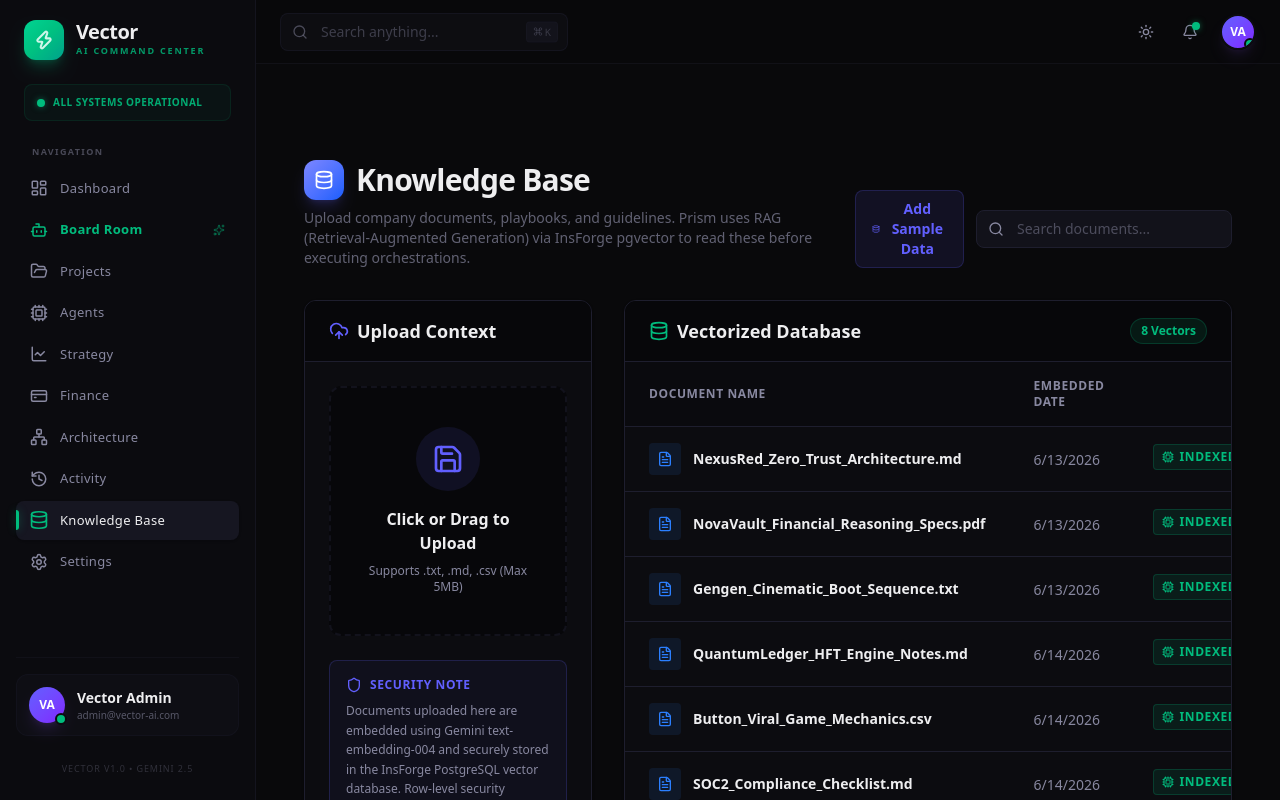
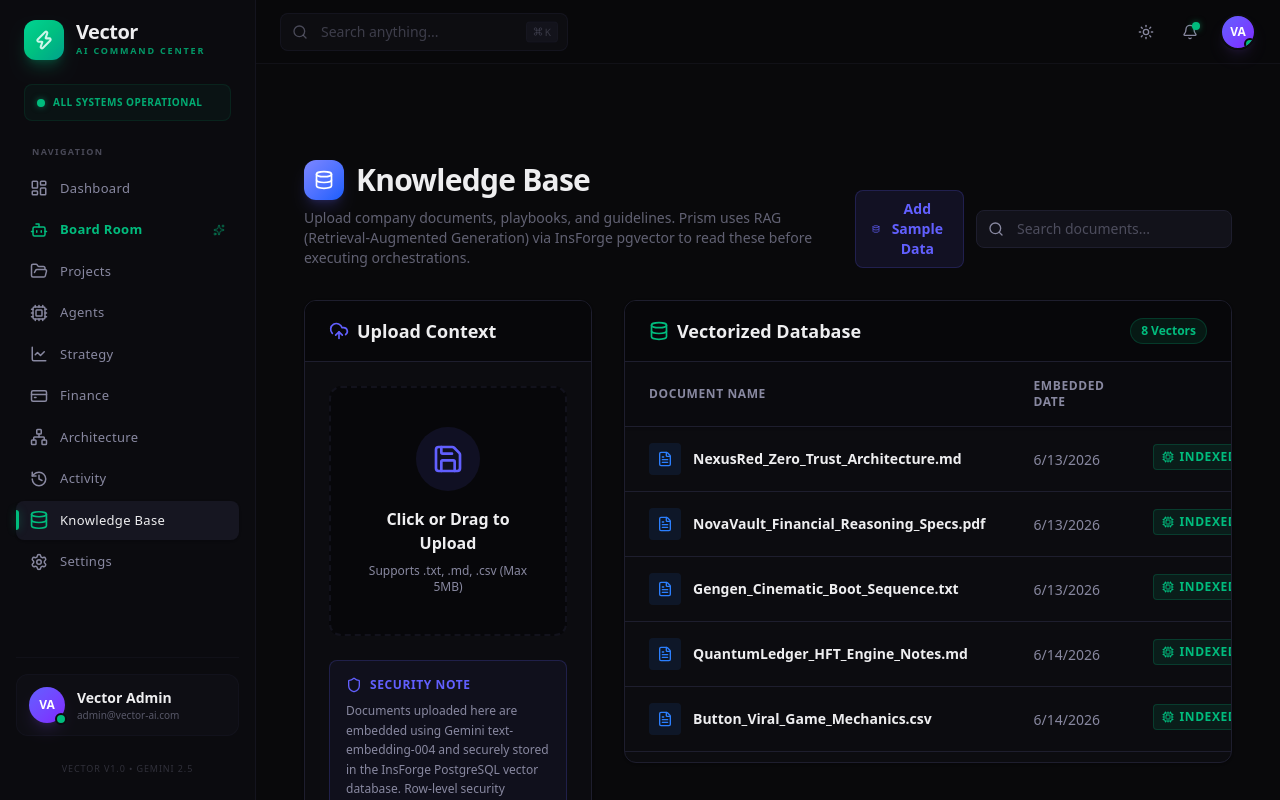
Before and after one commit to a-sweet-debug/the-vector, a Next.js app in the folder vector-app/: page /knowledge in a window 1280 px wide. Shown: the top 800 px of the page. Built offline with nearby package versions, Linux system fonts and the light colour scheme.

Commit message:
fix: UI optimizations, duplicate key fixes, and API updates

```diff
--- a/vector-app/src/app/api/knowledge/route.ts
+++ b/vector-app/src/app/api/knowledge/route.ts
@@ -37,9 +37,11 @@ export async function POST(req: Request) {
     if (apiKey && apiKey !== "<YOUR_GEMINI_API_KEY>") {
       // 1. Generate Embeddings using real Gemini API
       const genAI = new GoogleGenerativeAI(apiKey);
-      const embeddingModel = genAI.getGenerativeModel({ model: "text-embedding-004" });
+      const embeddingModel = genAI.getGenerativeModel({ model: "gemini-embedding-2" });
       const result = await embeddingModel.embedContent(textContent);
-      embeddingString = `[${result.embedding.values.join(',')}]`;
+      const rawValues = result.embedding.values;
+      const finalValues = rawValues.length > 768 ? rawValues.slice(0, 768) : rawValues;
+      embeddingString = `[${finalValues.join(',')}]`;
     } else {
       // 1b. Hackathon Demo Fallback: Generate a fake 768-d vector if no API key is present
       const fakeVector = Array.from({ length: 768 }, () => Math.random() * 2 - 1);
--- a/vector-app/src/app/api/knowledge/seed/route.ts
+++ b/vector-app/src/app/api/knowledge/seed/route.ts
@@ -36,7 +36,7 @@ export async function POST() {
     let embeddingModel = null;
     if (apiKey && apiKey !== "<YOUR_GEMINI_API_KEY>") {
       genAI = new GoogleGenerativeAI(apiKey);
-      embeddingModel = genAI.getGenerativeModel({ model: "text-embedding-004" });
+      embeddingModel = genAI.getGenerativeModel({ model: "gemini-embedding-2" });
     }
 
     let count = 0;
@@ -48,7 +48,9 @@ export async function POST() {
 
         if (embeddingModel) {
           const result = await embeddingModel.embedContent(doc.content);
-          embeddingString = `[${result.embedding.values.join(',')}]`;
+          const rawValues = result.embedding.values;
+          const finalValues = rawValues.length > 768 ? rawValues.slice(0, 768) : rawValues;
+          embeddingString = `[${finalValues.join(',')}]`;
         } else {
           const fakeVector = Array.from({ length: 768 }, () => Math.random() * 2 - 1);
           embeddingString = `[${fakeVector.join(',')}]`;
--- a/vector-app/src/app/knowledge/page.tsx
+++ b/vector-app/src/app/knowledge/page.tsx
@@ -4,9 +4,61 @@ import { useState, useEffect } from "react";
 import { Database, Shield, Cpu, Save, UploadCloud, FileText, Search, Loader2, Eye, X } from "lucide-react";
 import { motion } from "framer-motion";
 
+const baseDate = Date.now();
+const initialMockFiles = [
+    {
+      id: 1,
+      filename: "NexusRed_Zero_Trust_Architecture.md",
+      content: "# NexusRed Zero-Trust Architecture\n\n## 1. Gateway Security\nAll incoming requests must pass through the Edge Gateway. We are enforcing strict mTLS (Mutual TLS) and verifying the device posture.\n\n## 2. Authentication\nOAuth2 with mandatory hardware security keys (FIDO2). Tokens expire every 15 minutes.\n\n## 3. Database Encryption\nData is encrypted at rest using AES-256-GCM. We use Google Cloud KMS for key rotation.",
+      created_at: new Date(baseDate - 100000000).toISOString()
+    },
+    {
+      id: 2,
+      filename: "NovaVault_Financial_Reasoning_Specs.pdf",
+      content: "NOVA_VAULT FINANCIAL REASONING ENGINE SPECS\n\n- Model: Gemini 1.5 Pro for massive context window analysis.\n- Input: Real-time SEC EDGAR filings (10-K, 10-Q) + Live Yahoo Finance data streams.\n- Reasoning Logic: Cross-reference user's local portfolio (via Plaid API) with macro-economic indicators.\n- Guardrails: The AI must never execute a trade autonomously without explicit 2FA user confirmation.",
+      created_at: new Date(baseDate - 80000000).toISOString()
+    },
+    {
+      id: 3,
+      filename: "Gengen_Cinematic_Boot_Sequence.txt",
+      content: "[INITIATING BOOT SEQUENCE]\nLOADING NEXUS OS...\nMounting encrypted partitions... OK\nEstablishing secure uplink... OK\n\nDesign notes: The boot sequence must feel tactile. Use Framer Motion for the glitch effect on the logo. The user must type 'ACCESS' into the terminal to bypass the login gate. Audio should include a low-frequency hum.",
+      created_at: new Date(baseDate - 60000000).toISOString()
+    },
+    {
+      id: 4,
+      filename: "QuantumLedger_HFT_Engine_Notes.md",
+      content: "# QuantumLedger High-Frequency Trading Engine\n\n## Latency Requirements\n- Target: < 500 microseconds (tick-to-trade).\n- Implementation: Bare-metal Rust. No garbage collection.\n- Networking: Solarflare NICs with kernel-bypass (OpenOnload).\n\n## Arbitrage Strategy\nFocus strictly on triangular arbitrage between stablecoins (USDT/USDC/DAI) across Binance and OKX.",
+      created_at: new Date(baseDate - 40000000).toISOString()
+    },
+    {
+      id: 5,
+      filename: "Button_Viral_Game_Mechanics.csv",
+      content: "Level,Interaction,Event_Trigger,Audio_File\n1,Click,Button gets slightly smaller,pop.wav\n2,Click,Screen shakes,rumble.mp3\n3,Hover,Button runs away from cursor,slide.wav\n4,Click,Button spawns 10 fake buttons,glitch.wav\n5,Wait 10s,Button whispers 'please don't',whisper.mp3\n6,Click,Browser tab attempts to close,scream.wav",
+      created_at: new Date(baseDate - 20000000).toISOString()
+    },
+    {
+      id: 6,
+      filename: "SOC2_Compliance_Checklist.md",
+      content: "# SOC2 Compliance Requirements\n\n1. All user data must be encrypted at rest using AES-256.\n2. Access to production databases requires MFA and a VPN connection.\n3. Audit logs must be retained for at least 365 days.\n4. Zero-trust architecture is mandatory for all internal microservices.",
+      created_at: new Date(baseDate - 5000000).toISOString()
+    },
+    {
+      id: 7,
+      filename: "Engineering_Handbook.txt",
+      content: "Vector AI Command Center Engineering Standards:\n- Backend: Next.js App Router (Node.js/Edge)\n- Database: InsForge PostgreSQL with pgvector\n- Styling: Tailwind CSS with emerald/teal gradients\n- Architecture: Event-driven microservices\nAll code must be reviewed by the Nexus agent before deployment.",
+      created_at: new Date(baseDate - 3000000).toISOString()
+    },
+    {
+      id: 8,
+      filename: "Brand_Guidelines_2026.md",
+      content: "# Brand Guidelines\n\n**Voice:** Professional, authoritative, and concise.\n**Primary Colors:** Emerald Green (#10b981), Teal (#0f766e)\n**Secondary Colors:** Indigo (#4f46e5)\n**Font:** Inter for UI, Fira Code for code blocks.\nNever use the word 'Fake' in any public-facing materials.",
+      created_at: new Date(baseDate - 1000000).toISOString()
+    }
+];
+
 export default function KnowledgeBasePage() {
   const [uploading, setUploading] = useState(false);
-  const [files, setFiles] = useState<{id: number, filename: string, created_at: string, content?: string}[]>([]);
+  const [files, setFiles] = useState<{id: number, filename: string, created_at: string, content?: string}[]>(initialMockFiles);
   const [searchQuery, setSearchQuery] = useState("");
   const [seeding, setSeeding] = useState(false);
   const [selectedFile, setSelectedFile] = useState<typeof files[0] | null>(null);
@@ -163,7 +215,7 @@ export default function KnowledgeBasePage() {
               </span>
             </div>
 
-            <div className="p-0">
+            <div className="p-0 h-[400px] overflow-y-auto">
               {files.length === 0 ? (
                 <div className="flex flex-col items-center justify-center p-20 text-on-surface-variant/50">
                   <FileText className="w-16 h-16 mb-4 opacity-50" />
@@ -175,17 +227,17 @@ export default function KnowledgeBasePage() {
                   No documents found matching "{searchQuery}".
                 </div>
               ) : (
-                <table className="w-full text-left border-collapse">
-                  <thead>
-                    <tr className="bg-surface-container-low text-xs font-bold text-on-surface-variant uppercase tracking-wider border-b border-outline-variant">
+                <table className="w-full text-left border-collapse relative">
+                  <thead className="sticky top-0 z-10 bg-surface-container-low">
+                    <tr className="text-xs font-bold text-on-surface-variant uppercase tracking-wider border-b border-outline-variant shadow-sm">
                       <th className="px-6 py-4">Document Name</th>
                       <th className="px-6 py-4">Embedded Date</th>
                       <th className="px-6 py-4 text-right">Status</th>
                     </tr>
                   </thead>
                   <tbody className="divide-y divide-outline-variant">
-                    {filteredFiles.map(file => (
-                      <tr key={file.id} className="hover:bg-surface-container-lowest transition-colors">
+                    {filteredFiles.map((file, idx) => (
+                      <tr key={`${file.id}-${idx}`} className="hover:bg-surface-container-lowest transition-colors">
                         <td className="px-6 py-4">
                           <div className="flex items-center gap-3">
                             <div className="w-8 h-8 rounded bg-blue-500/10 flex items-center justify-center">
--- a/vector-app/src/app/projects/page.tsx
+++ b/vector-app/src/app/projects/page.tsx
@@ -134,29 +134,6 @@ const agentWorkspaces = [
 ];
 
   // Database handles seed projects now
-export default function ProjectsPage() {
-  const [conversations, setConversations] = useState<Conversation[]>([]);
-  const [loading, setLoading] = useState(true);
-  const [searchQuery, setSearchQuery] = useState("");
-
-  useEffect(() => {
-    async function fetchConversations() {
-      try {
-        const res = await fetch('/api/projects');
-        if (!res.ok) throw new Error("Failed to fetch");
-        const data = await res.json();
-
-        // Map InsForge DB projects to the UI format
-        const dbProjects = (data.projects || []).map((p: any) => ({
-          conversation_id: `db-${p.id}`,
-          title: p.title || "Generated Plan",
-          description: p.description || "Auto-generated project from conversation.",
-          category: "Generated Project",
-          status: p.status || "Active",
-          progress: 100,
-          created_at: new Date(p.created_at).toISOString().split('T')[0]
-        }));
-
 const baseDate = Date.now();
 const demoProjects = [
   {
@@ -205,6 +182,30 @@ export default function ProjectsPage() {
     created_at: new Date(baseDate - 1000 * 60 * 60 * 160).toISOString().split('T')[0]
   }
 ];
+
+export default function ProjectsPage() {
+  const [conversations, setConversations] = useState<Conversation[]>(demoProjects);
+  const [loading, setLoading] = useState(false);
+  const [searchQuery, setSearchQuery] = useState("");
+
+  useEffect(() => {
+    async function fetchConversations() {
+      try {
+        const res = await fetch('/api/projects');
+        if (!res.ok) throw new Error("Failed to fetch");
+        const data = await res.json();
+
+        // Map InsForge DB projects to the UI format
+        const dbProjects = (data.projects || []).map((p: any) => ({
+          conversation_id: `db-${p.id}`,
+          title: p.title || "Generated Plan",
+          description: p.description || "Auto-generated project from conversation.",
+          category: "Generated Project",
+          status: p.status || "Active",
+          progress: 100,
+          created_at: new Date(p.created_at).toISOString().split('T')[0]
+        }));
+
 
         setConversations([...dbProjects, ...demoProjects]);
 
```
Lines whose indentation alone changed are shown as unchanged.
